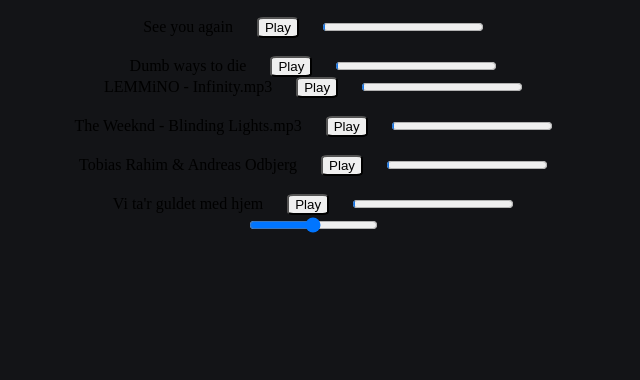
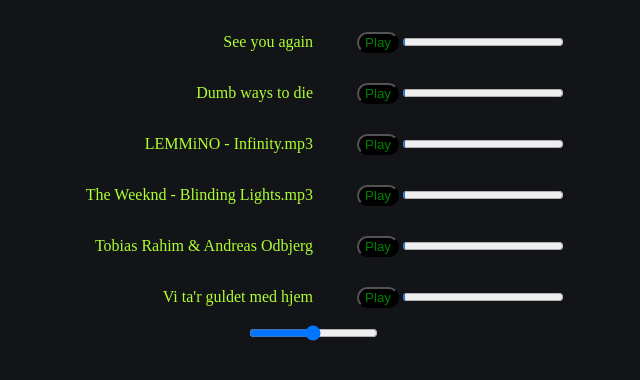
Before and after one commit to Mario0703/A-music-player, a plain HTML site: page index.html in a window 1280 px wide. Shown: the part 50-430 px from the top of the page, without its empty margins (327-967 px from the left). Drawn offline with Linux system fonts and the light colour scheme.

Commit message:
Added some CSS

```diff
--- a/index.html
+++ b/index.html
@@ -15,18 +15,17 @@
             <audio id = "player">
                 <source src="Songs/See you again.mp3" type="audio/mpeg">
             </audio>
-            <span>See you again</span>
+            <span class="decreption">See you again</span>
             <button class="btn" id="btn-play">Play</button>
             <progress id="file" value="1" max="100"></progress>
         </div>
 
-        <br>
 
         <div class="song">
             <audio id ="player2">
                 <source src="Songs/Dumb Ways to Die.mp3" type="audio/mpeg">
             </audio>
-            <span>Dumb ways to die</span>
+            <span class="decreption">Dumb ways to die</span>
             <button class="btn" id="btn-play2">Play</button>
             <progress id="file2" value="1" max="100"></progress>
             <br>
@@ -36,36 +35,33 @@
             <audio id ="player3">
                 <source src="Songs/LEMMiNO - Infinity.mp3" type="audio/mpeg">
             </audio>
-            <span>LEMMiNO - Infinity.mp3</span>
+            <span class="decreption">LEMMiNO - Infinity.mp3</span>
             <button class="btn" id="btn-play3">Play</button>
             <progress id="file3" value="1" max="100"></progress>
         </div>
-        <br>
         <div class="song">
             <audio id ="player4">
                 <source src="Songs/The Weeknd - Blinding Lights.mp3" type="audio/mpeg">
             </audio>
-            <span>The Weeknd - Blinding Lights.mp3</span>
-            <button class="btn" id="btn-play4">Play</button>
-            <progress id="file4" value="1" max="100"></progress>
+                <span class="decreption">The Weeknd - Blinding Lights.mp3</span>
+                <button class="btn" id="btn-play4">Play</button>
+                <progress id="file4" value="1" max="100"></progress>
         </div>
 
-        <br>
         <div class="song">
             <audio id ="player5">
                 <source src="Songs/Tobias Rahim & Andreas Odbjerg.mp3" type="audio/mpeg">
             </audio>
-            <span>Tobias Rahim & Andreas Odbjerg</span>
+            <span class="decreption">Tobias Rahim & Andreas Odbjerg</span>
             <button class="btn" id="btn-play5">Play</button>
             <progress id="file5" value="1" max="100"></progress>
         </div>
 
-        <br>
         <div class="song">
             <audio id ="player6">
                 <source src="Songs/Vi ta'r guldet med hjem.mp3" type="audio/mpeg">
             </audio>
-            <span>Vi ta'r guldet med hjem</span>
+            <span class="decreption">Vi ta'r guldet med hjem</span>
             <button class="btn" id="btn-play6">Play</button>
             <progress id="file6" value="1" max="100"></progress>
         </div>
--- a/style.css
+++ b/style.css
@@ -1,14 +1,24 @@
 body{
     background-color: #131417;
-}
+    text-align: center;
 
-.content{
-    text-align: center;
 }
 
 .btn{
-    border-radius: 15%;
+    border-radius: 40px;
     cursor: pointer;
-    margin-left: 20px;
-    margin-right: 20px;
+    background-color: black;
+    color: green;
 }
+
+.decreption{
+    color: greenyellow;
+    margin-right: 40px;
+}
+
+.song{
+    margin: auto;
+    text-align: right;
+    padding: 15px;
+    width: 500px
+}
```
